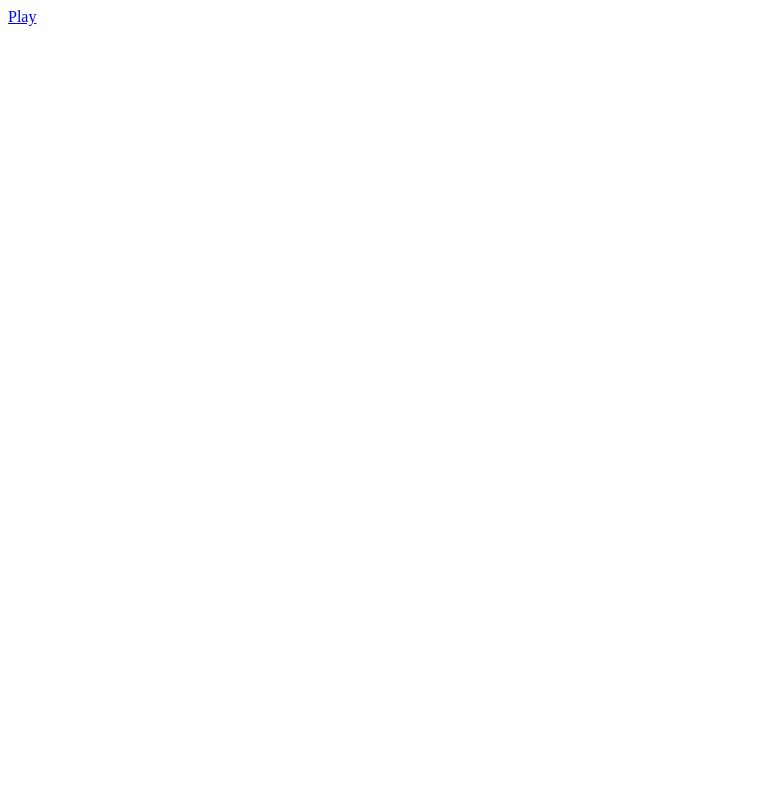
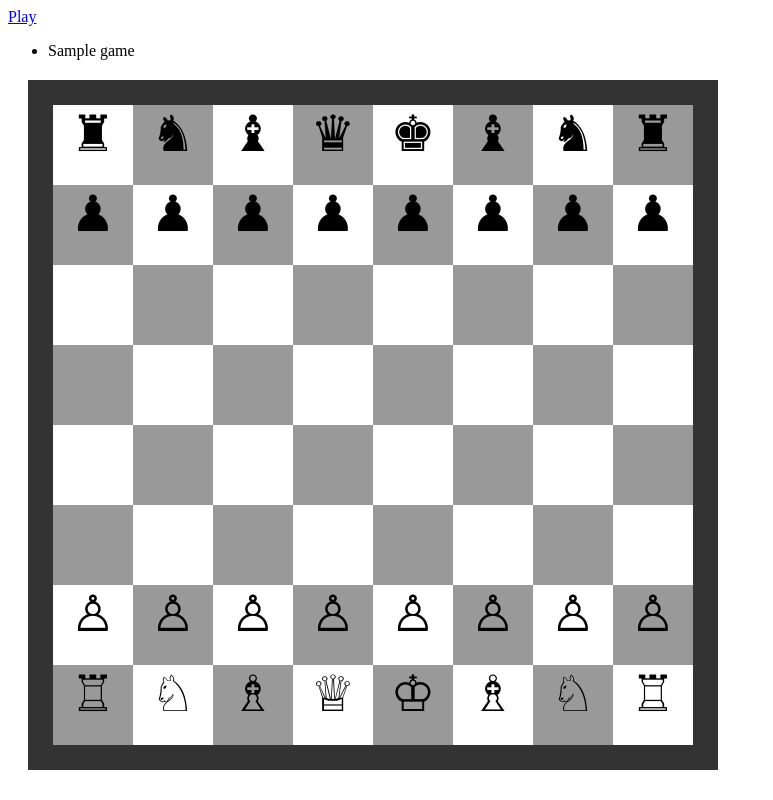
Before and after one commit to fantotsy/Chess-Game, a Flask app: page / in a window 1280 px wide. Before the commit the part shown is almost empty. Shown: the whole page, without its empty margins (0-773 px from the left). Run offline with Flask 2, Linux system fonts and the light colour scheme; tables that the repository leaves empty or names only in its code hold one stand-in row (values such as "Sample post").

Commit message:
Implement existing games replay.

```diff
--- a/app/chessboard.py
+++ b/app/chessboard.py
@@ -3,6 +3,9 @@ import string
 from app.pieces import Color, Empty, Pawn, Rook, Knight, Bishop, Queen, King
 from app.position import Position
 from app.repository import Repository
+
+POSITIONS_DELIMITER = ':'
+MOVEMENTS_DELIMITER = '#'
 
 repository = Repository()
 
@@ -107,9 +110,20 @@ class Chessboard(object):
         return True
 
     def save_game(self):
-        repository.save_game('Test Game', '#'.join(self.movements_history))
+        repository.save_game('Test Game', MOVEMENTS_DELIMITER.join(self.movements_history))
 
     def construct_movement_string(self, current_position, target_position):
         parsed_current_position = string.ascii_lowercase[current_position.x] + str(current_position.y + 1)
         parsed_target_position = string.ascii_lowercase[target_position.x] + str(target_position.y + 1)
-        return ':'.join([parsed_current_position, parsed_target_position])
+        return POSITIONS_DELIMITER.join([parsed_current_position, parsed_target_position])
+
+    def get_games(self):
+        return repository.get_games()
+
+    def get_game_activity(self, game_name):
+        result = []
+        game_activity = repository.get_game(game_name)[0]
+        movements = game_activity.split(MOVEMENTS_DELIMITER)
+        for movement in movements:
+            result.append(movement.split(POSITIONS_DELIMITER))
+        return result
--- a/app/repository.py
+++ b/app/repository.py
@@ -18,3 +18,20 @@ class Repository(object):
         cursor.execute(sql, values)
         self.connection.commit()
         cursor.close()
+
+    def get_game(self, name):
+        cursor = self.connection.cursor()
+        sql = "SELECT activity FROM games WHERE name = %s"
+        value = (name,)
+        cursor.execute(sql, value)
+        game_activity = cursor.fetchone()
+        cursor.close()
+        return game_activity
+
+    def get_games(self):
+        cursor = self.connection.cursor()
+        sql = "SELECT name FROM games"
+        cursor.execute(sql)
+        games = cursor.fetchall()
+        cursor.close()
+        return games
--- a/app/routes.py
+++ b/app/routes.py
@@ -9,7 +9,8 @@ chessboard = Chessboard()
 @app.route('/', methods=['GET'])
 @app.route('/home', methods=['GET'])
 def home():
-    return render_template('index.html')
+    game_names = chessboard.get_games()
+    return render_template('index.html', games=game_names)
 
 
 @app.route('/game', methods=['GET'])
@@ -44,3 +45,10 @@ def movement():
 def save():
     chessboard.save_game()
     return jsonify(success=True)
+
+
+@app.route('/replay', methods=['GET'])
+def replay():
+    game_name = request.args.get('game')
+    game_activity = chessboard.get_game_activity(game_name)
+    return jsonify(activity=game_activity)
--- /dev/null
+++ b/app/static/index.css
@@ -0,0 +1,29 @@
+.chessboard {
+    width: 640px;
+    height: 640px;
+    margin: 20px;
+    border: 25px solid #333;
+}
+
+.square {
+    float: left;
+    width: 80px;
+    height: 80px;
+    font-size: 50px;
+    text-align: center;
+    display: table-cell;
+    vertical-align: middle;
+}
+
+.black {
+    background-color: #999;
+}
+
+.white {
+    background-color: #fff;
+}
+
+.target {
+    outline-offset: -10px;
+    outline: 5px solid #ff0000;
+}
--- /dev/null
+++ b/app/static/js/index.js
@@ -0,0 +1,19 @@
+$(document).ready(function() {
+
+    $('.replay').click(function(e) {
+        $.get('/replay', {'game': e.target.innerHTML},
+            function(data) {
+                for (i = 0; i < data.activity.length; i++) {
+                    (function (data, i) {
+                        setTimeout(performMovement, 2000 * i, data.activity[i]);
+                    })(data, i);
+                }
+            }
+        )
+    });
+
+    function performMovement(movement) {
+        $('.' + movement[1])[0].innerHTML = $('.' + movement[0])[0].innerHTML
+        $('.' + movement[0])[0].innerHTML = ''
+    }
+});
--- a/app/templates/index.html
+++ b/app/templates/index.html
@@ -2,10 +2,95 @@
 <html>
 <head>
     <title>Home Page</title>
+    <script src="{{url_for('static', filename='js/jquery-3.3.1.min.js')}}"></script>
+    <script src="{{url_for('static', filename='js/index.js')}}"></script>
+    <link rel="stylesheet" type="text/css" href="{{ url_for('static',filename='index.css') }}">
 </head>
 <body>
-    <div class="container">
-        <a href="/game">Play</a>
-    </div>
+<div class="container">
+    <a href="/game">Play</a>
+</div>
+<div class="games">
+    <ul>
+        {% for game in games %}
+        <li>
+            <div class="replay">{{ game[0] }}</div>
+        </li>
+        {% endfor %}
+    </ul>
+</div>
+<div class="chessboard">
+    <div class="square white a8">♜</div>
+    <div class="square black b8">♞</div>
+    <div class="square white c8">♝	</div>
+    <div class="square black d8">♛</div>
+    <div class="square white e8">♚</div>
+    <div class="square black f8">♝	</div>
+    <div class="square white g8">♞</div>
+    <div class="square black h8">♜</div>
+
+    <div class="square black a7">♟</div>
+    <div class="square white b7">♟</div>
+    <div class="square black c7">♟</div>
+    <div class="square white d7">♟</div>
+    <div class="square black e7">♟</div>
+    <div class="square white f7">♟</div>
+    <div class="square black g7">♟</div>
+    <div class="square white h7">♟</div>
+
+    <div class="square white a6"></div>
+    <div class="square black b6"></div>
+    <div class="square white c6"></div>
+    <div class="square black d6"></div>
+    <div class="square white e6"></div>
+    <div class="square black f6"></div>
+    <div class="square white g6"></div>
+    <div class="square black h6"></div>
+
+    <div class="square black a5"></div>
+    <div class="square white b5"></div>
+    <div class="square black c5"></div>
+    <div class="square white d5"></div>
+    <div class="square black e5"></div>
+    <div class="square white f5"></div>
+    <div class="square black g5"></div>
+    <div class="square white h5"></div>
+
+    <div class="square white a4"></div>
+    <div class="square black b4"></div>
+    <div class="square white c4"></div>
+    <div class="square black d4"></div>
+    <div class="square white e4"></div>
+    <div class="square black f4"></div>
+    <div class="square white g4"></div>
+    <div class="square black h4"></div>
+
+    <div class="square black a3"></div>
+    <div class="square white b3"></div>
+    <div class="square black c3"></div>
+    <div class="square white d3"></div>
+    <div class="square black e3"></div>
+    <div class="square white f3"></div>
+    <div class="square black g3"></div>
+    <div class="square white h3"></div>
+
+    <div class="square white a2">♙</div>
+    <div class="square black b2">♙</div>
+    <div class="square white c2">♙</div>
+    <div class="square black d2">♙</div>
+    <div class="square white e2">♙</div>
+    <div class="square black f2">♙</div>
+    <div class="square white g2">♙</div>
+    <div class="square black h2">♙</div>
+
+    <div class="square black a1">♖</div>
+    <div class="square white b1">♘</div>
+    <div class="square black c1">♗</div>
+    <div class="square white d1">♕</div>
+    <div class="square black e1">♔</div>
+    <div class="square white f1">♗</div>
+    <div class="square black g1">♘</div>
+    <div class="square white h1">♖</div>
+</div>
 </body>
 </html>
```
